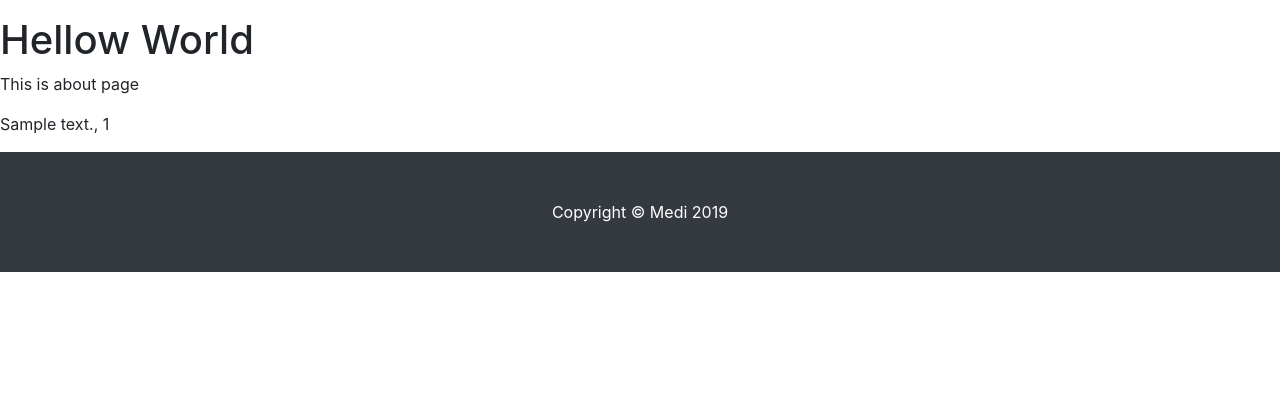
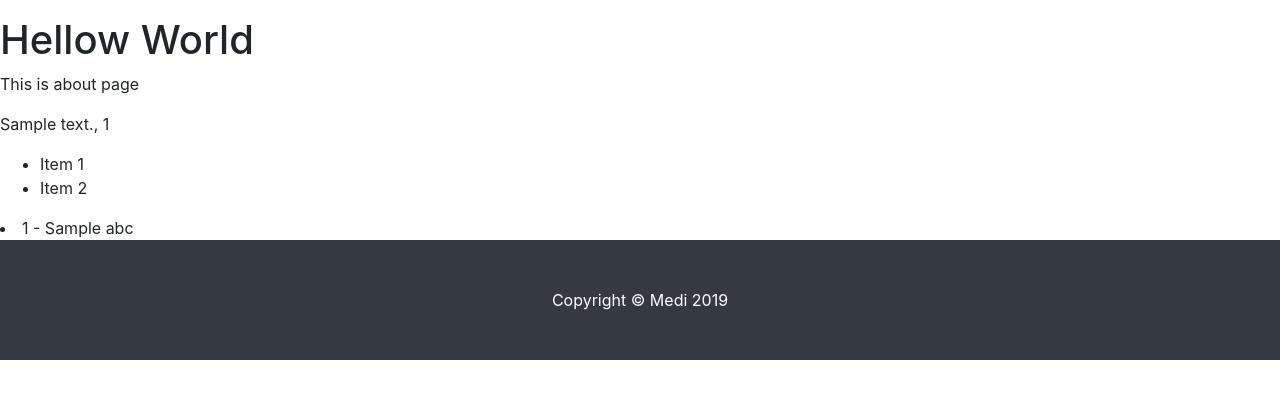
Before and after one commit to morisasy/trydjango, a Django app: template src/templates/about.html in a window 1280 px wide. Shown: the part 128-527 px from the top of the page. Run offline with Django 3.2, Linux system fonts and the light colour scheme; the template is opened without the code that fills it: most values are stand-ins (such as "Sample title", 1, 10 or a date in 2020); some libraries are stand-ins or nearby versions.

Commit message:
about templates updated

```diff
--- a/src/templates/about.html
+++ b/src/templates/about.html
@@ -5,4 +5,17 @@
 	<p>
 		{{my_text}}, {{ my_number }}
 	</p>
-    {% endblock %}
+
+	<ul>
+		<li>Item 1</li>
+		<li>Item 2</li>
+	</ul>
+
+	{% for abc in my_list %}
+		{% if abc == 312 %}
+			<li>{{ forloop.conter}} - {{abc|add:22}}</li>
+		{% else %}
+			<li>{{forloop.counter}} - {{abc}} </li>
+		{% endif %}
+	{% endfor %}
+{% endblock %}
--- a/src/trydjango/urls.py
+++ b/src/trydjango/urls.py
@@ -20,5 +20,5 @@ from django.urls import path, include
 urlpatterns = [
     path('admin/', admin.site.urls),
     path('pages/', include('pages.urls')),
-     path('products/', include('products.urls')),
+    path('products/', include('products.urls')),
 ]
```
